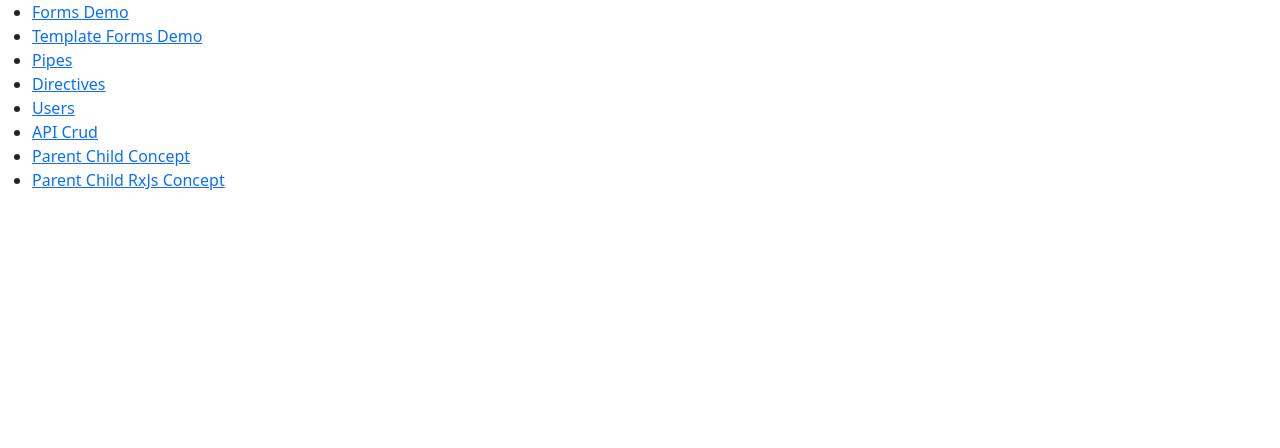
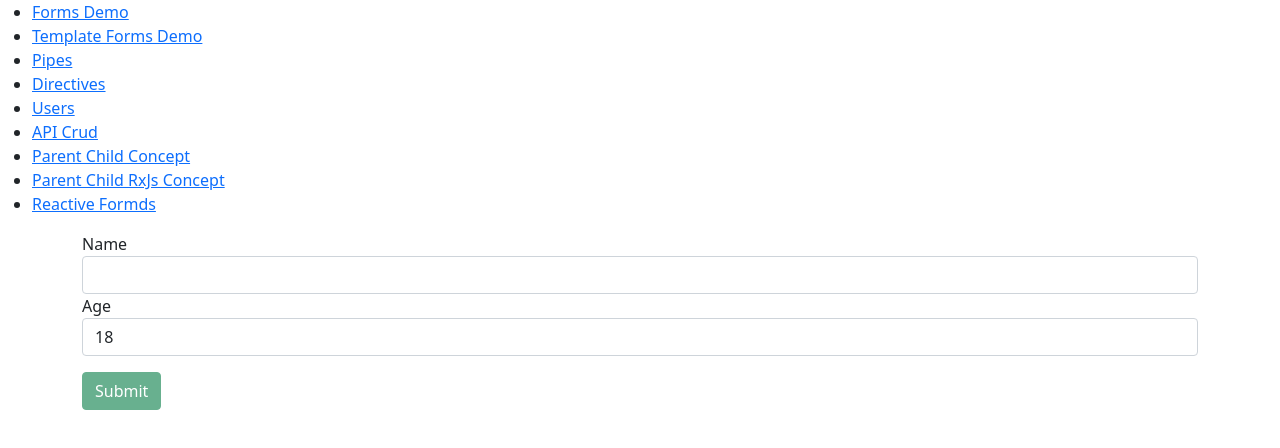
Before and after one commit to ShaikhIrshadSij/angular-practice, an Angular app: page /reactive-forms in a window 1280 px wide. Before the commit this address led to /. Shown: the top 448 px of the page. Built offline with nearby package versions, Linux system fonts and the light colour scheme.

Commit message:
reactive forms adde

```diff
--- a/src/app/app-routing.routing.ts
+++ b/src/app/app-routing.routing.ts
@@ -3,6 +3,7 @@ import { RouterModule, Routes } from '@angular/router';
 import { AngularDirectivesComponent } from './angular-directives/angular-directives.component';
 import { AngularPipesComponent } from './angular-pipes/angular-pipes.component';
 import { ApiCrudComponent } from './api-crud/api-crud.component';
+import { FormsDemoReactiveComponent } from './forms-demo-reactive/forms-demo-reactive.component';
 import { FormsDemoComponent } from './forms-demo/forms-demo.component';
 import { MainParentComponent } from './parent-child-concepts/main-parent/main-parent.component';
 import { ParentComponent } from './parent/parent.component';
@@ -24,6 +25,7 @@ const routes: Routes = [
     { path: 'parent-child', component: ParentComponent, },
     { path: 'parent-child-concepts', component: MainParentComponent, },
     { path: 'parent-child-rxjs', component: ParentComponentComponent, },
+    { path: 'reactive-forms', component: FormsDemoReactiveComponent, },
 ];
 
 @NgModule({
--- a/src/app/app.component.html
+++ b/src/app/app.component.html
@@ -24,6 +24,9 @@
         <li>
             <a routerLink="parent-child-rxjs">Parent Child RxJs Concept</a>
         </li>
+        <li>
+            <a routerLink="reactive-forms">Reactive Formds</a>
+        </li>
     </ul>
     <main>
         <router-outlet></router-outlet>
--- a/src/app/app.module.ts
+++ b/src/app/app.module.ts
@@ -27,6 +27,7 @@ import { ParentComponentComponent } from './rxjs-examples/parent-component/paren
 import { ChildOneComponentComponent } from './rxjs-examples/child-one-component/child-one-component.component';
 import { ChildTwoComponentComponent } from './rxjs-examples/child-two-component/child-two-component.component';
 import { ChildThreeComponentComponent } from './rxjs-examples/child-three-component/child-three-component.component';
+import { FormsDemoReactiveComponent } from './forms-demo-reactive/forms-demo-reactive.component';
 
 @NgModule({
   declarations: [
@@ -53,6 +54,7 @@ import { ChildThreeComponentComponent } from './rxjs-examples/child-three-compon
     ChildOneComponentComponent,
     ChildTwoComponentComponent,
     ChildThreeComponentComponent,
+    FormsDemoReactiveComponent,
   ],
   imports: [
     BrowserModule,
--- /dev/null
+++ b/src/app/forms-demo-reactive/forms-demo-reactive.component.html
@@ -0,0 +1,16 @@
+<div class="container">
+    <form [formGroup]="userForm" (ngSubmit)="submitForm()">
+        <div class="form-group">
+            <label>Name</label>
+            <input class="form-control"
+                [ngClass]="{ 'is-invalid' : userForm.get('name')?.touched && userForm.get('name')?.errors?.required }"
+                required type="text" name="name" formControlName="name" />
+        </div>
+        <div class="form-group">
+            <label>Age</label>
+            <input [ngClass]="{ 'is-invalid' : userForm.get('age')?.touched && userForm.get('age')?.errors?.required }"
+                class="form-control" required type="number" name="age" formControlName="age" />
+        </div>
+        <button type="submit" [disabled]="!userForm.valid" class="btn btn-success mt-3">Submit</button>
+    </form>
+</div>
--- /dev/null
+++ b/src/app/forms-demo-reactive/forms-demo-reactive.component.ts
@@ -0,0 +1,24 @@
+import { Component, OnInit } from '@angular/core';
+import { FormBuilder, FormGroup, Validators } from '@angular/forms';
+
+@Component({
+  selector: 'app-forms-demo-reactive',
+  templateUrl: './forms-demo-reactive.component.html',
+  styleUrls: ['./forms-demo-reactive.component.css']
+})
+export class FormsDemoReactiveComponent implements OnInit {
+  userForm: FormGroup
+  constructor(private formBuilder: FormBuilder) {
+    this.userForm = this.formBuilder.group({
+      name: ['', [Validators.required]],
+      age: [18, [Validators.required]]
+    })
+  }
+
+  ngOnInit(): void {
+  }
+
+  submitForm() {
+  }
+
+}
```
Also changed, not shown: src/app/forms-demo-reactive/forms-demo-reactive.component.css (added), 1 other file (tests, documents, lock files or other folders).
